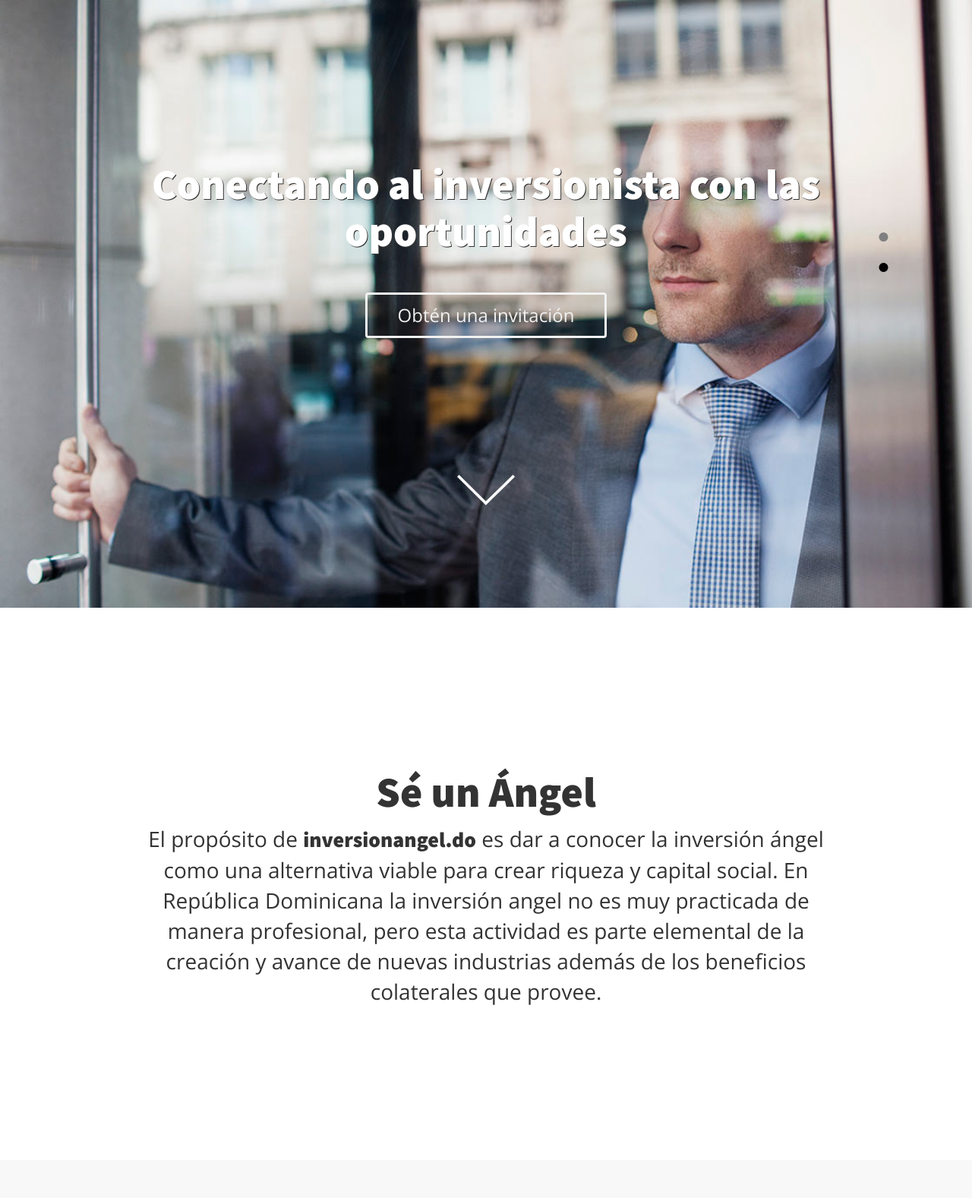
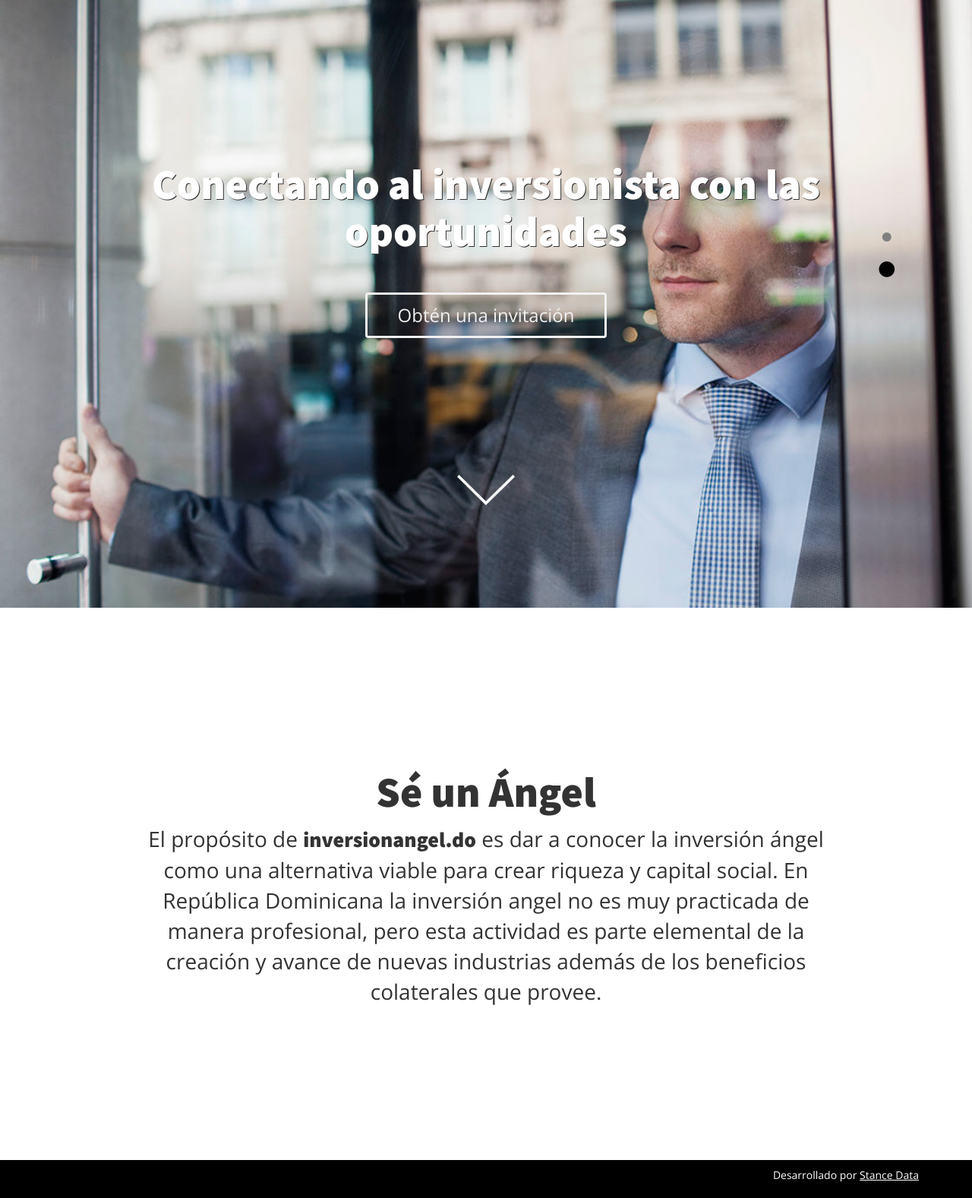
Before and after one commit to xpostudio4/angel, a Django app: page / in a window 1280 px wide. Shown: the whole page at 76% size. Before the commit the page ends 1323 px from the top, so only its background shows below. Run offline with Django 3.2, Linux system fonts and the light colour scheme; some libraries are stand-ins or nearby versions.

Commit message:
added dinamic menu buttons

```diff
--- a/app/static/css/app.css
+++ b/app/static/css/app.css
@@ -85,9 +85,25 @@ h1, h2, h3, h4, h5, h6 {
 
 .active i {
 	color: #000 !important;
+	font-size: 24px;
 }
 
 .nav>li>a:hover,
 .nav>li>a:focus {
 background-color: transparent;
 }
+
+.copyright {
+	background-color: #000;
+	padding: 10px;
+	color: #fff;
+}
+
+.copyright p {
+	padding: 0px;
+}
+
+.copyright a {
+	color: #fff;
+	text-decoration: underline;
+}
--- a/app/static/js/app.js
+++ b/app/static/js/app.js
@@ -31,6 +31,6 @@ $(document).ready (function () {
 	   		}, 1000);
 	});
 
-	$('body').scrollspy({ target: '.navbar-example' })
+	$('body').scrollspy({ target: '.navbar-example' });
 
 });
--- a/app/templates/base.html
+++ b/app/templates/base.html
@@ -44,8 +44,8 @@
 
             <div class="col-sm-1">
                 <div class="menu navbar-example" data-spy="affix" >
-                  <ul class="text-right nav">
-                    <li><a id="first"  href="#cover" class="btn-white"><i class="fa fa-circle"></i></a></li>
+                  <ul class="text-center nav">
+                    <li><a id="first"  href="#cover" class=""><i class="fa fa-circle"></i></a></li>
                     <li><a id="second" href="#about"><i class="fa fa-circle"></i></a></li>
                   </ul>
                 </div>
@@ -70,6 +70,16 @@
     </div>
   </div>
 
+  <div class="copyright">
+    <div class="container">
+      <div class="row">
+        <div class="col-sm-12">
+          <p class="text-right">Desarrollado por <a href="http://stancedata.com">Stance Data</a></p>
+        </div>
+      </div>
+    </div>
+  </div>
+
     <!-- Le javascript
     ================================================== -->
     <!-- Placed at the end of the document so the pages load faster -->
```
